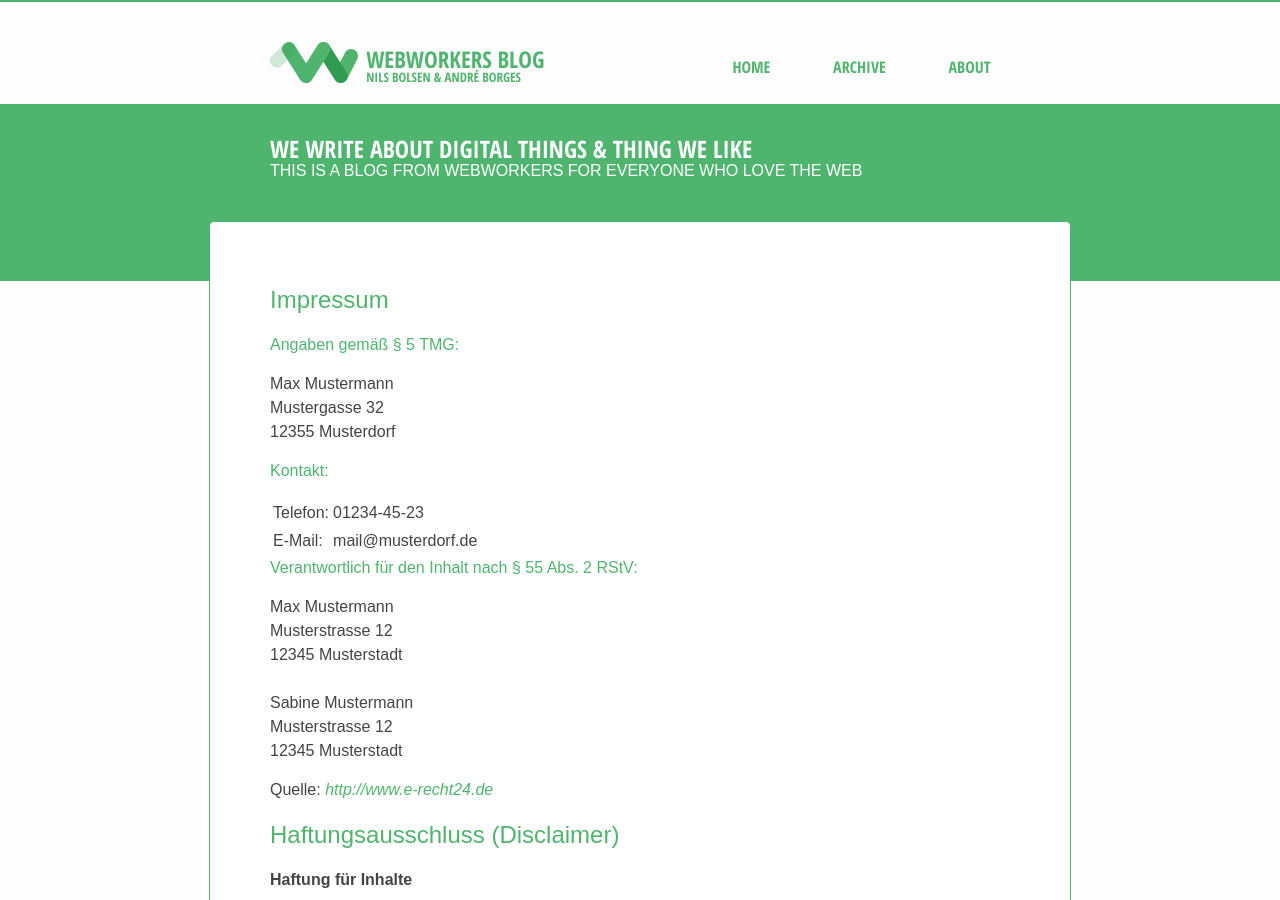
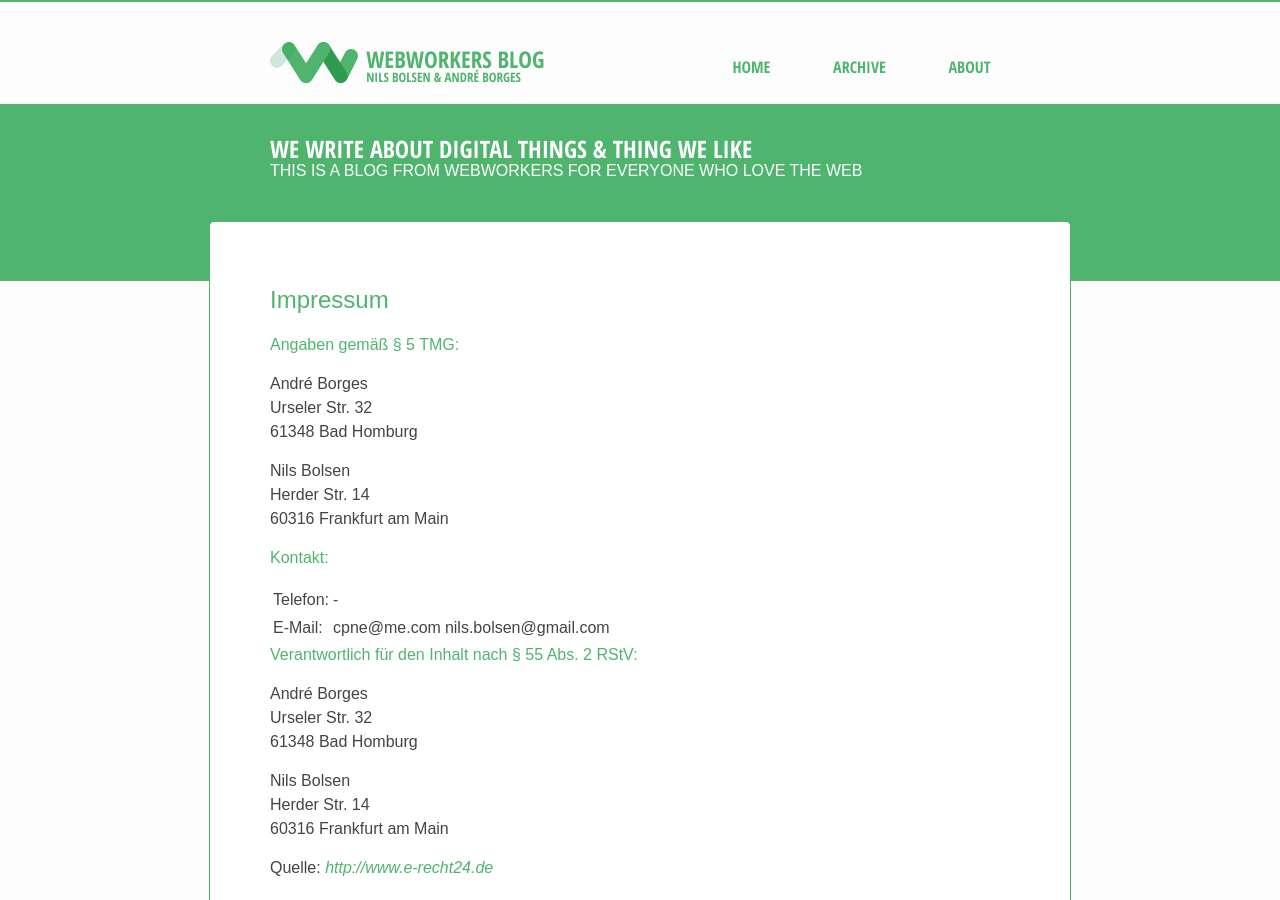
Before and after one commit to webwb/webwb.github.io, a Jekyll site: the page built from imprint.md, in a window 1280 px wide and 900 px high. Built offline with Jekyll 4.4.1, drawn with Linux system fonts in a browser that asks for light colours.

Commit message:
impressum

```diff
--- a/imprint.md
+++ b/imprint.md
@@ -7,26 +7,31 @@ class: imprint
 
 <h1>Impressum</h1>
 <h2>Angaben gemäß § 5 TMG:</h2>
-<p>Max Mustermann<br />
-Mustergasse 32<br />
-12355 Musterdorf
+<p>André Borges<br />
+Urseler Str. 32<br />
+61348 Bad Homburg
+</p>
+<p>Nils Bolsen<br />
+Herder Str. 14<br />
+60316 Frankfurt am Main
 </p>
 <h2>Kontakt:</h2>
 <table><tr>
 <td>Telefon:</td>
-<td>01234-45-23</td></tr>
+<td>-</td></tr>
 <tr><td>E-Mail:</td>
-<td>mail@musterdorf.de</td>
+<td>&#99;&#112;&#110;&#101;&#64;&#109;&#101;&#46;&#99;&#111;&#109;</td>
+<td>&#110;&#105;&#108;&#115;&#46;&#98;&#111;&#108;&#115;&#101;&#110;&#64;&#103;&#109;&#97;&#105;&#108;&#46;&#99;&#111;&#109;</td>
 </tr></table>
 <h2>Verantwortlich für den Inhalt nach § 55 Abs. 2 RStV:</h2>
-<p>Max Mustermann<br />
-Musterstrasse 12<br />
-12345 Musterstadt<br />
-<br />
-Sabine Mustermann<br />
-Musterstrasse 12<br />
-12345 Musterstadt</p>
-<p> </p>
+<p>André Borges<br />
+Urseler Str. 32<br />
+61348 Bad Homburg
+</p>
+<p>Nils Bolsen<br />
+Herder Str. 14<br />
+60316 Frankfurt am Main
+</p>
 <p>Quelle: <em><a href="http://www.e-recht24.de/impressum-generator.html">http://www.e-recht24.de</a></em></p>
 
 
```
